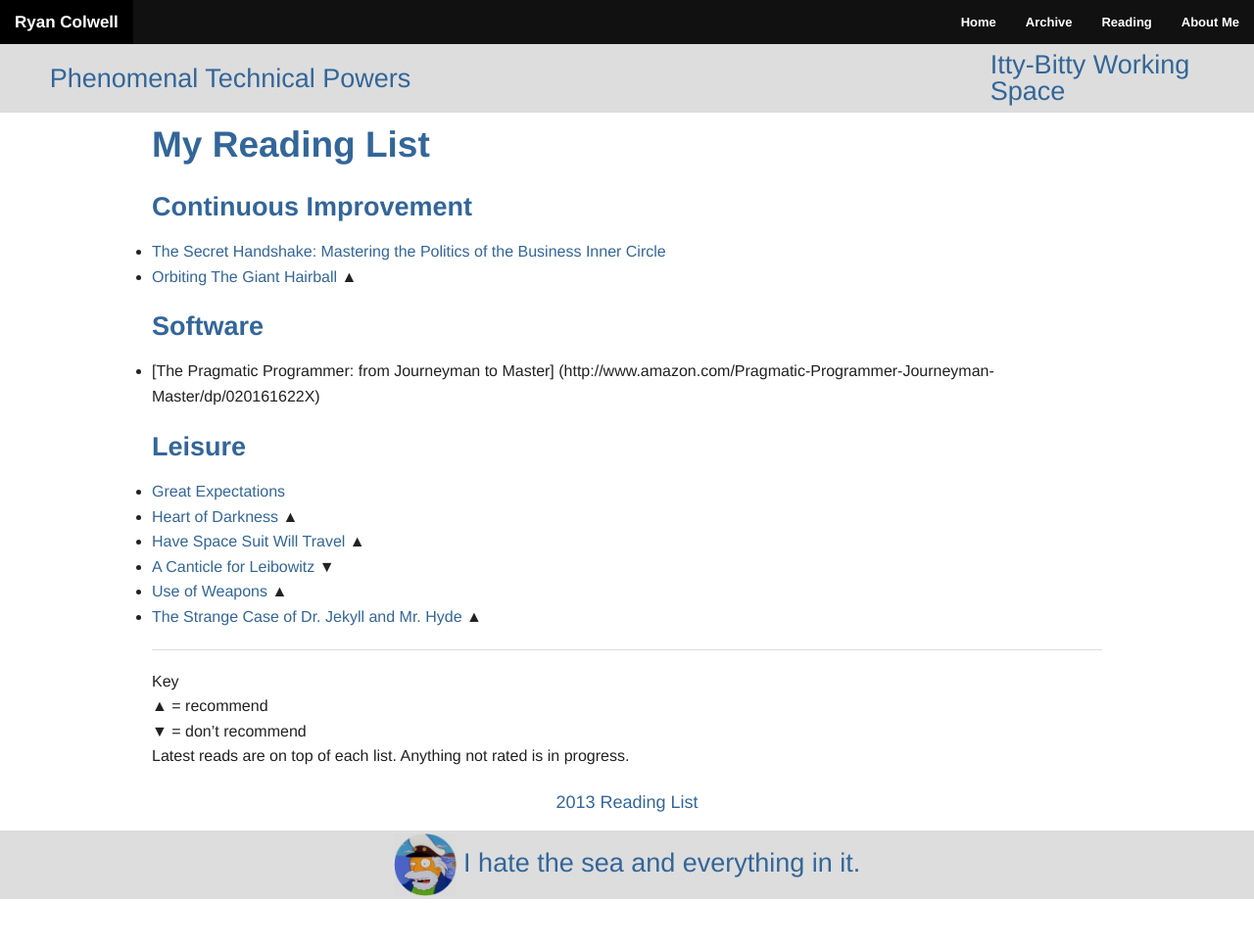
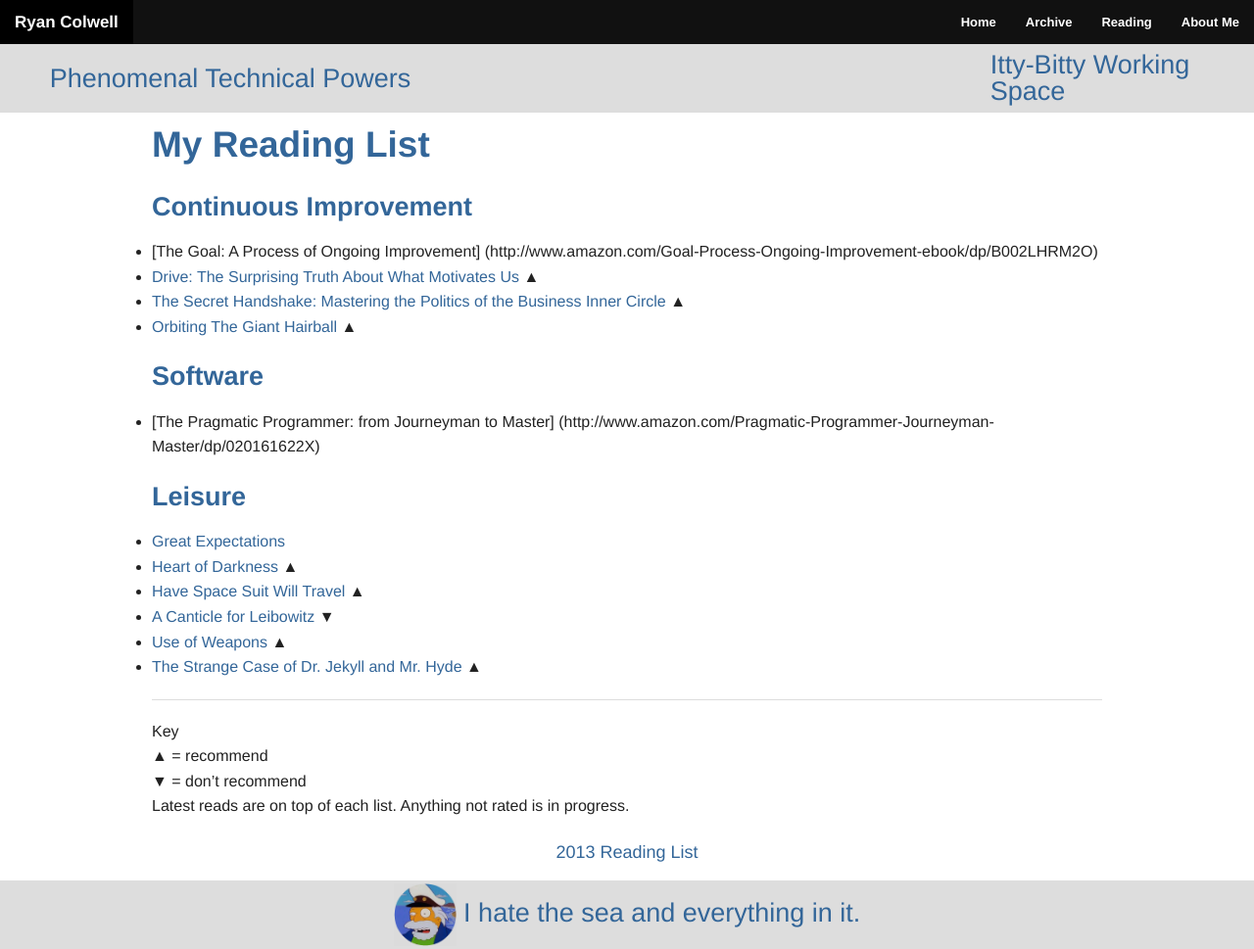
Before and after one commit to ryanco/ryanco.github.io, a Jekyll site: the page built from Books/index.md, in a window 1280 px wide. Shown: the whole page at 98% size. Built offline with Jekyll 4.4.1, drawn with Linux system fonts in a browser that asks for light colours; nearby versions of some CDN libraries; Markdown is read by kramdown in place of the engine named in the settings; before the commit the page ends 918 px from its top, so only the background shows below that.

Commit message:
Updating books

```diff
--- a/Books/index.md
+++ b/Books/index.md
@@ -4,7 +4,9 @@ title: My Reading List
 ---
 
 ###Continuous Improvement
-* [The Secret Handshake: Mastering the Politics of the Business Inner Circle](http://www.amazon.com/Secret-Handshake-Mastering-Politics-Business-ebook/dp/B004ZZJ8MW)
+* [The Goal: A Process of Ongoing Improvement] (http://www.amazon.com/Goal-Process-Ongoing-Improvement-ebook/dp/B002LHRM2O)
+* [Drive: The Surprising Truth About What Motivates Us](http://www.amazon.com/Drive-Surprising-Truth-About-Motivates-ebook/dp/B004P1JDJO) &#9650;
+* [The Secret Handshake: Mastering the Politics of the Business Inner Circle](http://www.amazon.com/Secret-Handshake-Mastering-Politics-Business-ebook/dp/B004ZZJ8MW) &#9650;
 * [Orbiting The Giant Hairball](http://www.amazon.com/Orbiting-Giant-Hairball-Corporate-Surviving/dp/0670879835) &#9650;
 
 
```
